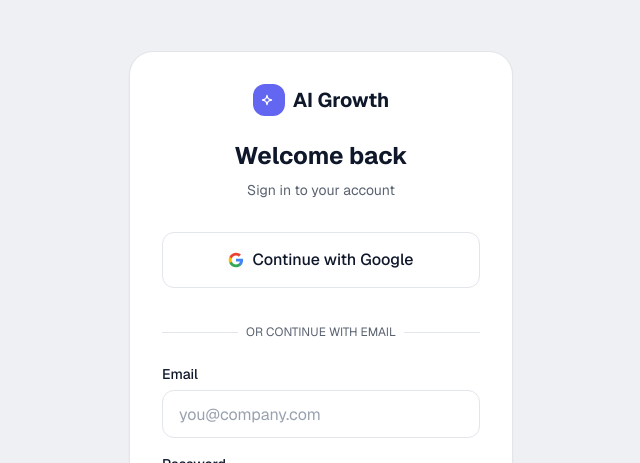
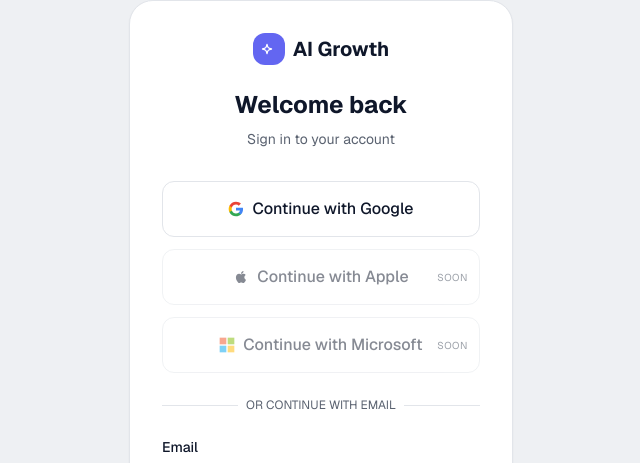
Before and after one commit to BhrayanM/revora, a Next.js app: page /login in a window 1280 px wide. Shown: the top 463 px of the page, without its empty margins (319-959 px from the left). Built offline with nearby package versions, Linux system fonts and the light colour scheme; no server answers.

Commit message:
fix(auth): restore all 3 social providers with active/coming-soon status and Microsoft email scope

```diff
--- a/src/components/auth/social-auth.tsx
+++ b/src/components/auth/social-auth.tsx
@@ -11,10 +11,13 @@
 
 type OAuthProvider = "google" | "apple" | "azure";
 
+type ProviderStatus = "active" | "coming_soon";
+
 type ProviderConfig = {
   provider: OAuthProvider;
   label: string;
   icon: typeof GoogleIcon;
+  scopes?: string;
 };
 
 const allProviders: ProviderConfig[] = [
@@ -24,35 +27,29 @@
     provider: "azure",
     label: "Continue with Microsoft",
     icon: MicrosoftIcon,
+    scopes: "email",
   },
 ];
 
-function getEnabledProviders(): {
-  enabled: ProviderConfig[];
-  hasSocialAuth: boolean;
-} {
+function getActiveProviders(): OAuthProvider[] {
   const raw = process.env.NEXT_PUBLIC_OAUTH_PROVIDERS ?? "google";
-  const enabled = raw
+  return raw
     .split(",")
     .map((s) => s.trim().toLowerCase())
     .filter((s): s is OAuthProvider =>
       ["google", "apple", "azure"].includes(s),
     );
+}
 
-  return {
-    enabled: allProviders.filter((p) => enabled.includes(p.provider)),
-    hasSocialAuth: enabled.length > 0,
-  };
+function getProviderStatus(provider: OAuthProvider): ProviderStatus {
+  return getActiveProviders().includes(provider) ? "active" : "coming_soon";
 }
 
 export function SocialAuth({ returnTo = "/dashboard" }: { returnTo?: string }) {
   const [loading, setLoading] = useState<OAuthProvider | null>(null);
   const [error, setError] = useState<string | null>(null);
-  const { enabled, hasSocialAuth } = getEnabledProviders();
 
-  if (!hasSocialAuth) return null;
-
-  const handleSignIn = async (provider: OAuthProvider) => {
+  const handleSignIn = async (provider: OAuthProvider, scopes?: string) => {
     setLoading(provider);
     setError(null);
 
@@ -61,6 +58,7 @@
       provider,
       options: {
         redirectTo: `${window.location.origin}/auth/callback?next=${encodeURIComponent(returnTo)}`,
+        ...(scopes ? { scopes } : {}),
       },
     });
 
@@ -79,21 +77,32 @@
         </Alert>
       )}
 
-      {enabled.map(({ provider, label, icon: Icon }) => (
+      {allProviders.map(({ provider, label, icon: Icon, scopes }) => {
+        const status = getProviderStatus(provider);
+        const isActive = status === "active";
+
+        return (
+          <div key={provider} className="relative">
             <Button
-          key={provider}
               type="button"
               variant="outline"
               size="xl"
               className="w-full"
               leftIcon={<Icon className="size-5" />}
               loading={loading === provider}
-          disabled={loading !== null && loading !== provider}
-          onClick={() => handleSignIn(provider)}
+              disabled={!isActive || loading !== null}
+              onClick={() => isActive && handleSignIn(provider, scopes)}
             >
               {label}
             </Button>
-      ))}
+            {!isActive && (
+              <span className="absolute right-3 top-1/2 -translate-y-1/2 text-[10px] uppercase tracking-wider text-muted-foreground/60">
+                Soon
+              </span>
+            )}
+          </div>
+        );
+      })}
 
       <div className="relative my-6">
         <div className="absolute inset-0 flex items-center">
```
Also changed, not shown: 1 other file (tests, documents, lock files or other folders). Lines whose indentation alone changed are shown as unchanged.
